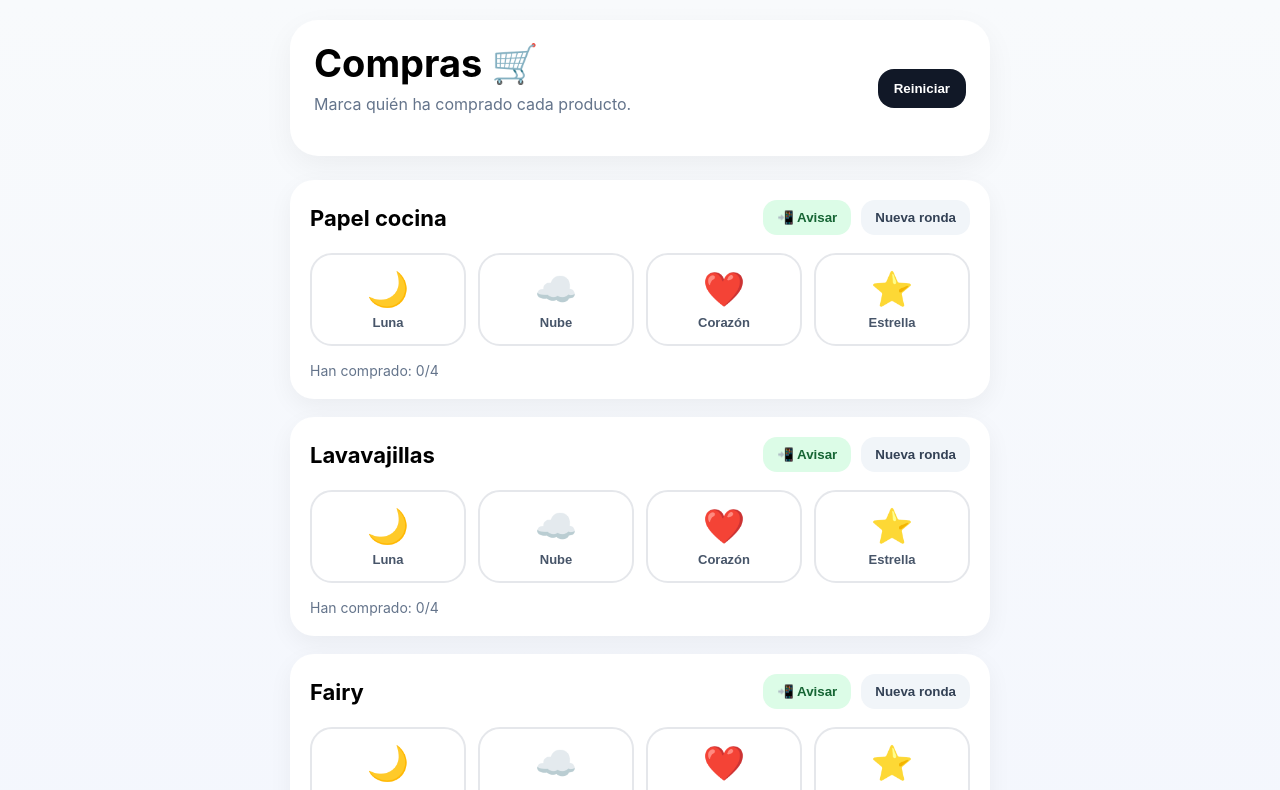
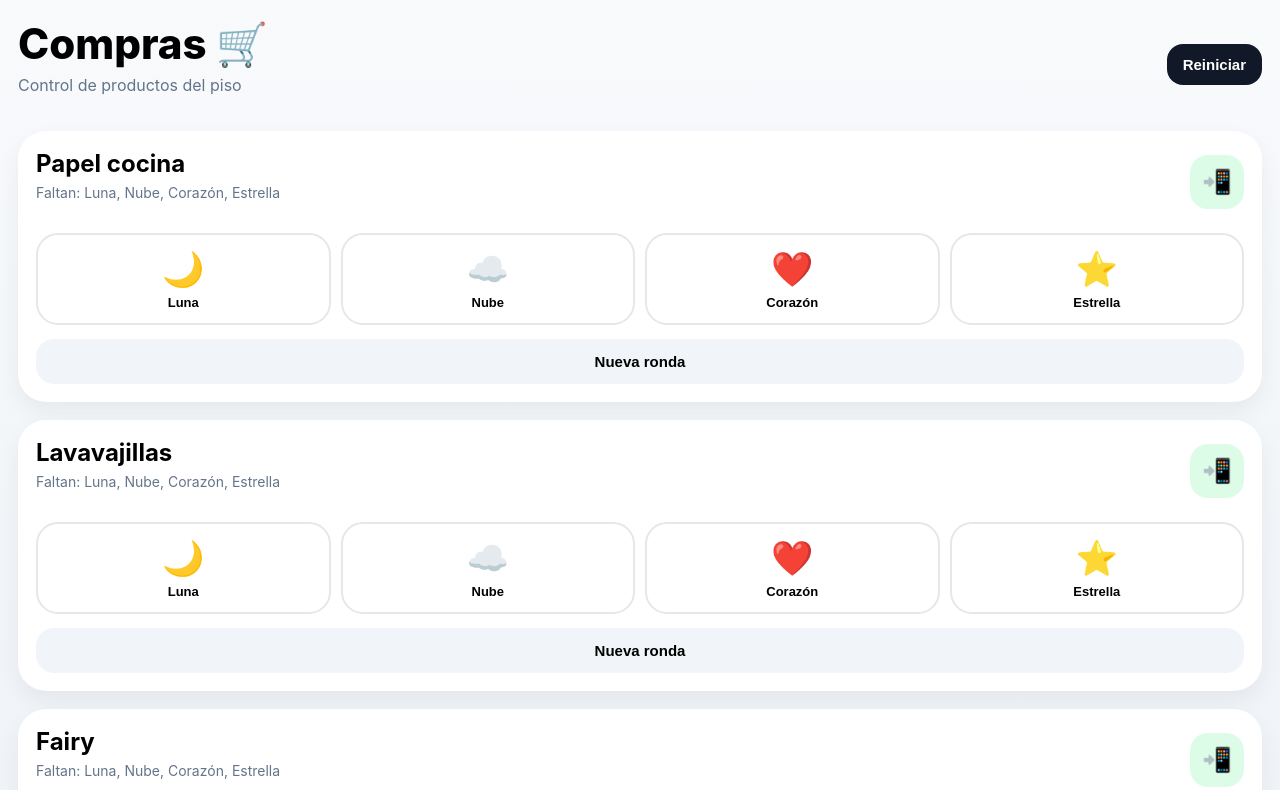
Before and after one commit to aliciaarranznubica-lang/compras-compartidas, a React (Vite) app: page / in a window 1280 px wide. Shown: the top 790 px of the page. Built offline with nearby package versions, Linux system fonts and the light colour scheme.

Commit message:
Update App.jsx

```diff
--- a/src/App.jsx
+++ b/src/App.jsx
@@ -1,38 +1,18 @@
 import React, { useEffect, useState } from 'react';
 
-export default function ComprasCompartidas() {
+export default function App() {
   const personas = [
-    {
-      id: 1,
-      nombre: 'Luna',
-      emoji: '🌙',
-      color: '#fde68a',
-    },
-    {
-      id: 2,
-      nombre: 'Nube',
-      emoji: '☁️',
-      color: '#bfdbfe',
-    },
-    {
-      id: 3,
-      nombre: 'Corazón',
-      emoji: '❤️',
-      color: '#fecaca',
-    },
-    {
-      id: 4,
-      nombre: 'Estrella',
-      emoji: '⭐',
-      color: '#fde68a',
-    },
+    { id: 1, nombre: 'Luna', emoji: '🌙' },
+    { id: 2, nombre: 'Nube', emoji: '☁️' },
+    { id: 3, nombre: 'Corazón', emoji: '❤️' },
+    { id: 4, nombre: 'Estrella', emoji: '⭐' },
   ];
 
   const productosIniciales = [
     'Papel cocina',
     'Lavavajillas',
     'Fairy',
-    'Bolsas de basura',
+    'Bolsas basura',
     'Sanitol',
     'Sal lavavajillas',
     'Abrillantador',
@@ -41,37 +21,28 @@ export default function ComprasCompartidas() {
     registros: [],
   }));
 
-  const [productos, setProductos] = useState(
-    productosIniciales
-  );
-
-  // CARGAR DATOS
+  const [productos, setProductos] = useState(productosIniciales);
 
   useEffect(() => {
-    const guardado = localStorage.getItem(
-      'compras-compartidas'
-    );
+    const guardado = localStorage.getItem('compras');
 
     if (guardado) {
       setProductos(JSON.parse(guardado));
     }
   }, []);
 
-  // GUARDAR DATOS
-
   useEffect(() => {
     localStorage.setItem(
-      'compras-compartidas',
+      'compras',
       JSON.stringify(productos)
     );
   }, [productos]);
 
-  // MARCAR / DESMARCAR COMPRA
+  const toggleCompra = (productoIndex, personaId) => {
+    if (navigator.vibrate) {
+      navigator.vibrate(30);
+    }
 
-  const toggleCompra = (
-    productoIndex,
-    personaId
-  ) => {
     setProductos((prev) =>
       prev.map((producto, i) => {
         if (i !== productoIndex) return producto;
@@ -91,8 +62,6 @@ export default function ComprasCompartidas() {
     );
   };
 
-  // NUEVA RONDA
-
   const nuevaRonda = (productoIndex) => {
     setProductos((prev) =>
       prev.map((producto, i) =>
@@ -103,17 +72,10 @@ export default function ComprasCompartidas() {
     );
   };
 
-  // REINICIAR TODO
-
-  const reiniciarTodo = () => {
-    localStorage.removeItem(
-      'compras-compartidas'
-    );
-
+  const reiniciar = () => {
+    localStorage.removeItem('compras');
     setProductos(productosIniciales);
   };
-
-  // ENVIAR WHATSAPP
 
   const enviarAviso = (producto) => {
     const faltan = personas
@@ -134,185 +96,70 @@ ${faltan}`;
     window.open(
       `https://wa.me/?text=${encodeURIComponent(
         mensaje
-      )}`
+      )}`,
+      '_blank'
     );
   };
 
   return (
-    <div
-      style={{
-        minHeight: '100vh',
-        background:
-          'linear-gradient(to bottom, #f8fafc, #eef2ff)',
-        padding: '20px',
-        fontFamily:
-          '-apple-system, BlinkMacSystemFont, sans-serif',
-      }}
-    >
-      <div
-        style={{
-          maxWidth: '700px',
-          margin: '0 auto',
-        }}
-      >
-        {/* HEADER */}
-
-        <div
-          style={{
-            background: 'white',
-            borderRadius: '28px',
-            padding: '24px',
-            marginBottom: '24px',
-            boxShadow:
-              '0 10px 30px rgba(0,0,0,0.05)',
-          }}
-        >
-          <div
-            style={{
-              display: 'flex',
-              justifyContent:
-                'space-between',
-              alignItems: 'center',
-              gap: '12px',
-              flexWrap: 'wrap',
-            }}
-          >
+    <div style={styles.app}>
+      <div style={styles.header}>
         <div>
-              <h1
-                style={{
-                  margin: 0,
-                  fontSize: '38px',
-                  lineHeight: '1',
-                }}
-              >
+          <h1 style={styles.title}>
             Compras 🛒
           </h1>
 
-              <p
-                style={{
-                  marginTop: '10px',
-                  color: '#64748b',
-                  lineHeight: '1.5',
-                }}
-              >
-                Marca quién ha comprado cada
-                producto.
+          <p style={styles.subtitle}>
+            Control de productos del piso
           </p>
         </div>
 
         <button
-              onClick={reiniciarTodo}
-              style={{
-                border: 'none',
-                background: '#111827',
-                color: 'white',
-                padding: '12px 16px',
-                borderRadius: '16px',
-                fontWeight: '600',
-                cursor: 'pointer',
-              }}
+          onClick={reiniciar}
+          style={styles.resetButton}
         >
           Reiniciar
         </button>
       </div>
-        </div>
 
-        {/* PRODUCTOS */}
+      {productos.map((producto, productoIndex) => {
+        const faltan = personas.filter(
+          (persona) =>
+            !producto.registros.includes(persona.id)
+        );
 
-        <div
-          style={{
-            display: 'flex',
-            flexDirection: 'column',
-            gap: '18px',
-          }}
-        >
-          {productos.map(
-            (producto, productoIndex) => (
+        return (
           <div
             key={producto.nombre}
-                style={{
-                  background: 'white',
-                  borderRadius: '24px',
-                  padding: '20px',
-                  boxShadow:
-                    '0 8px 24px rgba(0,0,0,0.05)',
-                }}
+            style={styles.card}
           >
-                {/* CABECERA PRODUCTO */}
-
-                <div
-                  style={{
-                    display: 'flex',
-                    justifyContent:
-                      'space-between',
-                    alignItems: 'center',
-                    marginBottom: '18px',
-                    gap: '10px',
-                    flexWrap: 'wrap',
-                  }}
-                >
-                  <h2
-                    style={{
-                      margin: 0,
-                      fontSize: '22px',
-                    }}
-                  >
+            <div style={styles.cardTop}>
+              <div>
+                <h2 style={styles.producto}>
                   {producto.nombre}
                 </h2>
 
-                  <div
-                    style={{
-                      display: 'flex',
-                      gap: '10px',
-                      flexWrap: 'wrap',
-                    }}
-                  >
+                <p style={styles.faltan}>
+                  Faltan:{' '}
+                  {faltan.length === 0
+                    ? 'nadie 🎉'
+                    : faltan
+                        .map((p) => p.nombre)
+                        .join(', ')}
+                </p>
+              </div>
+
               <button
                 onClick={() =>
                   enviarAviso(producto)
                 }
-                      style={{
-                        border: 'none',
-                        background: '#dcfce7',
-                        padding: '10px 14px',
-                        borderRadius: '14px',
-                        fontWeight: '600',
-                        cursor: 'pointer',
-                        color: '#166534',
-                      }}
+                style={styles.alertButton}
               >
-                      📲 Avisar
-                    </button>
-
-                    <button
-                      onClick={() =>
-                        nuevaRonda(productoIndex)
-                      }
-                      style={{
-                        border: 'none',
-                        background: '#f1f5f9',
-                        padding: '10px 14px',
-                        borderRadius: '14px',
-                        fontWeight: '600',
-                        cursor: 'pointer',
-                        color: '#334155',
-                      }}
-                    >
-                      Nueva ronda
+                📲
               </button>
             </div>
-                </div>
 
-                {/* PERSONAS */}
-
-                <div
-                  style={{
-                    display: 'grid',
-                    gridTemplateColumns:
-                      'repeat(4, 1fr)',
-                    gap: '12px',
-                  }}
-                >
+            <div style={styles.personas}>
               {personas.map((persona) => {
                 const activo =
                   producto.registros.includes(
@@ -329,40 +176,17 @@ ${faltan}`;
                       )
                     }
                     style={{
-                          border: activo
-                            ? `3px solid ${persona.color}`
-                            : '2px solid #e5e7eb',
-                          background: activo
-                            ? persona.color
-                            : 'white',
-                          borderRadius: '22px',
-                          padding: '14px 8px',
-                          cursor: 'pointer',
-                          transition: '0.2s',
-                          transform: activo
-                            ? 'scale(1.05)'
-                            : 'scale(1)',
-                          boxShadow: activo
-                            ? '0 6px 18px rgba(0,0,0,0.08)'
-                            : 'none',
+                      ...styles.personaButton,
+                      ...(activo
+                        ? styles.personaActiva
+                        : {}),
                     }}
                   >
-                        <div
-                          style={{
-                            fontSize: '34px',
-                            marginBottom: '6px',
-                          }}
-                        >
+                    <div style={styles.emoji}>
                       {persona.emoji}
                     </div>
 
-                        <div
-                          style={{
-                            fontSize: '13px',
-                            fontWeight: '600',
-                            color: '#475569',
-                          }}
-                        >
+                    <div style={styles.nombre}>
                       {persona.nombre}
                     </div>
                   </button>
@@ -370,61 +194,136 @@ ${faltan}`;
               })}
             </div>
 
-                {/* RESUMEN */}
-
-                <div
-                  style={{
-                    marginTop: '16px',
-                    fontSize: '14px',
-                    color: '#64748b',
-                  }}
+            <button
+              onClick={() =>
+                nuevaRonda(productoIndex)
+              }
+              style={styles.roundButton}
             >
-                  Han comprado:{' '}
-                  {producto.registros.length}/
-                  {personas.length}
+              Nueva ronda
+            </button>
           </div>
-              </div>
-            )
-          )}
-        </div>
-
-        {/* INFO */}
-
-        <div
-          style={{
-            marginTop: '24px',
-            background: 'white',
-            borderRadius: '24px',
-            padding: '20px',
-            color: '#64748b',
-            lineHeight: '1.7',
-            boxShadow:
-              '0 8px 24px rgba(0,0,0,0.05)',
-          }}
-        >
-          <strong
-            style={{
-              color: '#111827',
-            }}
-          >
-            Cómo funciona
-          </strong>
-
-          <br />
-          <br />
-
-          • Pulsa un emoji cuando alguien
-          compre ese producto.
-          <br />
-          • Cuando se vuelva a acabar,
-          pulsa “Nueva ronda”.
-          <br />
-          • “📲 Avisar” abre WhatsApp con
-          el mensaje preparado.
-          <br />
-          • Todo se guarda automáticamente.
-        </div>
-      </div>
+        );
+      })}
     </div>
   );
 }
+
+const styles = {
+  app: {
+    background:
+      'linear-gradient(to bottom, #f8fafc, #e2e8f0)',
+    minHeight: '100vh',
+    padding: '18px',
+    fontFamily:
+      '-apple-system, BlinkMacSystemFont, sans-serif',
+  },
+
+  header: {
+    display: 'flex',
+    justifyContent: 'space-between',
+    alignItems: 'center',
+    marginBottom: '20px',
+    gap: '10px',
+  },
+
+  title: {
+    margin: 0,
+    fontSize: '42px',
+    fontWeight: '800',
+  },
+
+  subtitle: {
+    marginTop: '6px',
+    color: '#64748b',
+    fontSize: '16px',
+  },
+
+  resetButton: {
+    border: 'none',
+    background: '#111827',
+    color: 'white',
+    padding: '12px 16px',
+    borderRadius: '16px',
+    fontSize: '15px',
+    fontWeight: '600',
+  },
+
+  card: {
+    background: 'white',
+    borderRadius: '28px',
+    padding: '18px',
+    marginBottom: '18px',
+    boxShadow:
+      '0 10px 25px rgba(0,0,0,0.06)',
+  },
+
+  cardTop: {
+    display: 'flex',
+    justifyContent: 'space-between',
+    alignItems: 'center',
+    marginBottom: '18px',
+  },
+
+  producto: {
+    margin: 0,
+    fontSize: '24px',
+  },
+
+  faltan: {
+    marginTop: '6px',
+    color: '#64748b',
+    fontSize: '14px',
+  },
+
+  alertButton: {
+    border: 'none',
+    background: '#dcfce7',
+    width: '54px',
+    height: '54px',
+    borderRadius: '18px',
+    fontSize: '24px',
+  },
+
+  personas: {
+    display: 'grid',
+    gridTemplateColumns: 'repeat(4, 1fr)',
+    gap: '10px',
+  },
+
+  personaButton: {
+    border: '2px solid #e5e7eb',
+    background: 'white',
+    borderRadius: '22px',
+    padding: '12px 8px',
+    minHeight: '92px',
+    transition: '0.2s',
+  },
+
+  personaActiva: {
+    background: '#d1fae5',
+    border: '2px solid #10b981',
+    transform: 'scale(1.03)',
+  },
+
+  emoji: {
+    fontSize: '34px',
+    marginBottom: '6px',
+  },
+
+  nombre: {
+    fontSize: '13px',
+    fontWeight: '600',
+  },
+
+  roundButton: {
+    marginTop: '14px',
+    width: '100%',
+    border: 'none',
+    background: '#f1f5f9',
+    padding: '14px',
+    borderRadius: '18px',
+    fontSize: '15px',
+    fontWeight: '600',
+  },
+};
```
Lines whose indentation alone changed are shown as unchanged.
